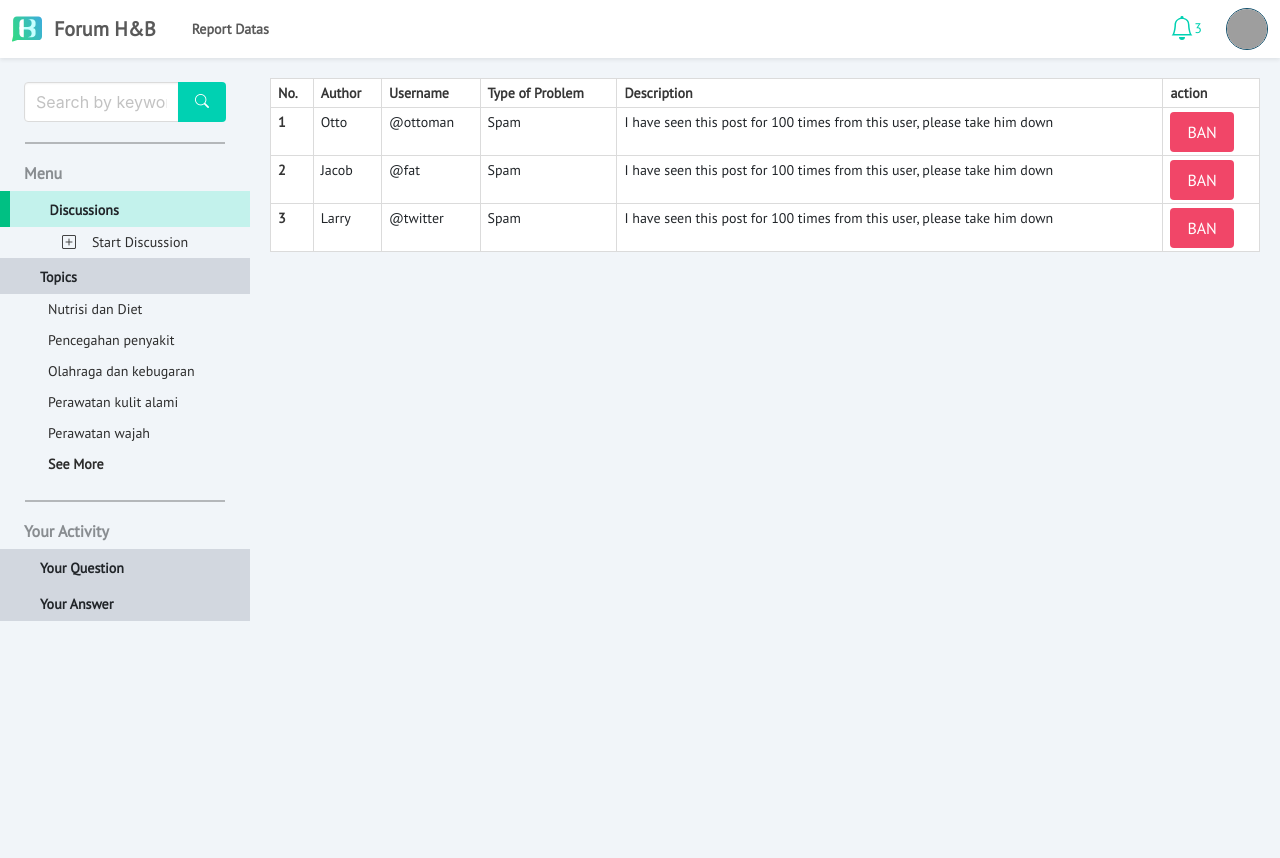
After one commit to naufalrz-qi/ForumDiskusiKesehatandanKecantikan, a Flask app: template templates/report_data.html in a window 1280 px wide. The commit adds this page. Run offline with Flask 3, Linux system fonts and the light colour scheme; the template is opened without the code that fills it, so the values that code supplies are empty; some libraries are stand-ins or nearby versions; grey boxes are pictures that could not be loaded.

Commit message:
Halaman report data untuk admin dan penambahan logo serta penyesuaian

```diff
--- a/app.py
+++ b/app.py
@@ -64,9 +64,42 @@ def create_post():
             user_info2 = db.expert_users.find_one({'username':payload.get('id')})
 
             if user_info:
-                return render_template('create_post.html',user_info=user_info)
+                if user_info['role'] == 'admin':
+                    return f'<center><h1>You are an admin, you shouldn`t have to post anything</h1><a href="/">Go back to home</a></center>'
+                else:
+                    return render_template('create_post.html',user_info=user_info)
             elif user_info2:
                 return render_template('create_post.html',user_info=user_info2)
+
+        except jwt.ExpiredSignatureError:
+            msg='Your token has expired'
+            return redirect(url_for('login', msg=msg))
+        except jwt.exceptions.DecodeError:
+            msg='There was a problem logging you in'
+            return redirect(url_for('login', msg=msg))
+    else:
+        return redirect(url_for('login'))
+
+@app.route('/report_data')
+def report_data():
+    token_receive = request.cookies.get(TOKEN_KEY)
+    if token_receive:
+        try:
+            payload = jwt.decode(
+                token_receive,
+                SECRET_KEY,
+                algorithms=['HS256']
+            )
+            user_info = db.normal_users.find_one({'username':payload.get('id')})
+            user_info2 = db.expert_users.find_one({'username':payload.get('id')})
+
+            if user_info:
+                if user_info['role'] == 'admin':
+                    return render_template('report_data.html',user_info=user_info)
+                else:
+                    return render_template('forum_after.html',user_info=user_info)
+            elif user_info2:
+                return render_template('forum_after.html',user_info=user_info2)
 
         except jwt.ExpiredSignatureError:
             msg='Your token has expired'
@@ -160,36 +193,48 @@ def user(username):
             {'_id':False}
         )
 
-        if user_info:
-            if user_data:
+        if username == 'admin':
+            if user_info['role'] == 'admin':
                 return render_template(
-                    'normal_profile.html',
-                    user_data=user_data,
-                    user_info=user_info,
-                    status=status
-                    )
-            elif user_data2:
-                return render_template(
-                    'expert_profile.html',
-                    user_data=user_data2,
-                    user_info=user_info,
-                    status=status
-                    )
-        if user_info2:
-            if user_data:
-                return render_template(
-                    'normal_profile.html',
-                    user_data=user_data,
-                    user_info=user_info2,
-                    status=status
-                    )
-            elif user_data2:
-                return render_template(
-                    'expert_profile.html',
-                    user_data=user_data2,
-                    user_info=user_info2,
-                    status=status
-                    )
+                        'normal_profile.html',
+                        user_data=user_data,
+                        user_info=user_info,
+                        status=status
+                        )
+            else:
+                return redirect(url_for('index'))
+        else:
+            if user_info:
+                if user_data:
+                    return render_template(
+                        'normal_profile.html',
+                        user_data=user_data,
+                        user_info=user_info,
+                        status=status
+                        )
+                elif user_data2:
+                    return render_template(
+                        'expert_profile.html',
+                        user_data=user_data2,
+                        user_info=user_info,
+                        status=status
+                        )
+
+            elif user_info2:
+                if user_data:
+                    return render_template(
+                        'normal_profile.html',
+                        user_data=user_data,
+                        user_info=user_info2,
+                        status=status
+                        )
+                elif user_data2:
+                    return render_template(
+                        'expert_profile.html',
+                        user_data=user_data2,
+                        user_info=user_info2,
+                        status=status
+                        )
     except (jwt.ExpiredSignatureError,jwt.exceptions.DecodeError):
         return redirect(url_for('index'))
 
@@ -261,6 +306,7 @@ def save_img():
                 "result": "success",
                 "msg": "Your profile has been updated"
                 })
+
 
     except (jwt.ExpiredSignatureError, jwt.exceptions.DecodeError):
         return redirect(url_for("index"))
@@ -499,7 +545,7 @@ def get_posts():
                 }
             list_posts.append(doc)
 
-        print(list_posts)
+
         return jsonify({
             "result": "success",
             "msg": "Successful fetched all posts",
--- a/templates/base.html
+++ b/templates/base.html
@@ -32,6 +32,9 @@
     <!-- Navbar -->
     <nav class="navbar navbar-expand-lg bg-body-tertiary is-fixed-top">
         <div class="container-fluid">
+          <a href="">
+            <img src="../static/logo/logo.svg" style="width: 30px; height: 30px;" alt="">
+          </a>
           <a class="navbar-text has-text-weight-bold h5 m-0 mx-3" href="/">
             Forum H&B</a>
           <button class="navbar-toggler" type="button" data-bs-toggle="collapse" data-bs-target="#navbarNavAltMarkup" aria-controls="navbarNavAltMarkup" aria-expanded="false" aria-label="Toggle navigation">
@@ -39,7 +42,7 @@
           </button>
           <div class="collapse navbar-collapse justify-content-end" id="navbarNavAltMarkup">
             <div class="navbar-nav">
-              <a class="nav-link active" aria-current="page" href="#home">Home</a>
+              <a class="nav-link active" aria-current="page" href="/#home">Home</a>
               <a class="nav-link" href="#about">About</a>
               <a class="nav-link me-5" href="#contact_us">Contact Us</a>
               <a class="button is-primary is-outlined me-2" href="/register">Register</a>
--- a/templates/base_after.html
+++ b/templates/base_after.html
@@ -1,6 +1,20 @@
 <!DOCTYPE html>
 <html lang="en">
 <head>
+
+
+    <link
+    rel="icon"
+    href="../static/logo/logo.svg"
+    type="image/x-icon"
+    />
+    <meta property="og:title" content="Forum Discussion - Health & Beauty" />
+    <meta property="og:description" content=" This forum focuses on health and beauty topics to assist individuals facing health and beauty issues, and to simplify access to online doctor consultations for individuals encountering work-related challenges." />
+    <meta
+        property="og:image"
+        content="{{ url_for('static', filename='/page_images/home.jpg') }}"
+    />
+
     <meta charset="UTF-8">
     <meta http-equiv="X-UA-Compatible" content="IE=edge">
     <meta name="viewport" content="width=device-width, initial-scale=1.0">
@@ -29,6 +43,9 @@
     <!-- Navbar -->
     <nav class="navbar navbar-expand-lg is-fixed-top shadow-sm" style="background-color: white;">
         <div class="container-fluid">
+          <a href="">
+            <img src="../static/logo/logo.svg" style="width: 30px; height: 30px;" alt="">
+          </a>
           <a class="navbar-text has-text-weight-bold h5 m-0 mx-3" href="/">
             Forum H&B</a>
             <div class="navbar-text mx-5">
@@ -65,7 +82,10 @@
                     <a href="/user/{{ user_info.username }}" class="dropdown-item">
                       Profile
                     </a>
-
+                    {% if user_info.role == 'admin' %}
+                    <a class="dropdown-item" href="/verify_expert"><span>Verify Expert</span></a>
+                    <a class="dropdown-item" href="/report_data"><span>Report Data</span></a>
+                  {% endif %}
                     <hr class="dropdown-divider">
                     <a onclick="sign_out()" class="dropdown-item">
                       Logout
@@ -142,6 +162,11 @@
       </div>
       <div id="dropmenu_mobile" class="is-hidden-desktop is-hidden-mobile">
         <a class="buttonsidebar2 ps-5" href="/user/{{ user_info.username }}"><span>Profile</span></a>
+
+        {% if user_info.role == 'admin' %}
+          <a class="buttonsidebar2 ps-5" href="/verify_expert"><span>Verify Expert</span></a>
+          <a class="buttonsidebar2 ps-5" href="/report_data"><span>Report Data</span></a>
+        {% endif %}
         <hr class="separator" style="margin: 0%;">
         <a class="buttonsidebar2 ps-5" onclick="sign_out()"><span>Logout</span></a>
       </div>
--- a/templates/normal_profile.html
+++ b/templates/normal_profile.html
@@ -30,7 +30,7 @@
                 {{ user_data.profile_info }}
             </p>
 
-            {% if status %}
+            {% if status and not user_data.role == 'admin' %}
 
 
             <nav id="btns-me" class="level is-mobile">
--- /dev/null
+++ b/templates/report_data.html
@@ -0,0 +1,58 @@
+{% extends 'base_after.html' %}
+{% block head %}
+    <title>Report Datas</title>
+{% endblock %}
+{% block title %}
+<p class="has-text-weight-bold">Report Datas</p>
+
+{% endblock %}
+{% block body %}
+<table class="table is-bordered is-striped is-narrow is-hoverable is-fullwidth">
+    <thead class="thead">
+      <tr>
+        <th scope="col">No.</th>
+        <th scope="col">Author</th>
+        <th scope="col">Username</th>
+        <th scope="col">Type of Problem</th>
+        <th scope="col">Description</th>
+        <th scope="col">action</th>
+      </tr>
+    </thead>
+    <tbody>
+      <tr>
+        <th scope="row">1</th>
+        <td>Otto</td>
+        <td>@ottoman</td>
+        <td>Spam</td>
+        <td>I have seen this post for 100 times from this user, please take him down</td>
+        <td><a class="button is-danger" href="">BAN</a></td>
+      </tr>
+      <tr>
+        <th scope="row">2</th>
+        <td>Jacob</td>
+        <td>@fat</td>
+        <td>Spam</td>
+        <td>I have seen this post for 100 times from this user, please take him down</td>
+        <td><a class="button is-danger" href="">BAN</a></td>
+      </tr>
+      <tr>
+        <th scope="row">3</th>
+        <td>Larry</td>
+        <td>@twitter</td>
+        <td>Spam</td>
+        <td>I have seen this post for 100 times from this user, please take him down</td>
+        <td><a class="button is-danger" href="">BAN</a></td>
+      </tr>
+    </tbody>
+  </table>
+
+{% endblock %}
+{% block script %}
+    <script>
+        $(document).ready(function () {
+            $(".sidebar2").addClass('is-hidden')
+            $('.content').addClass('me-0')
+        });
+
+    </script>
+{% endblock %}
```
Also changed, not shown: static/js/forum.js (+6 -1 lines), static/logo/logo.svg (added), static/post_pics/naufalrz2_2023-06-14_09-01-17.jpg (added), templates/create_post.html (line endings or trailing spaces).
